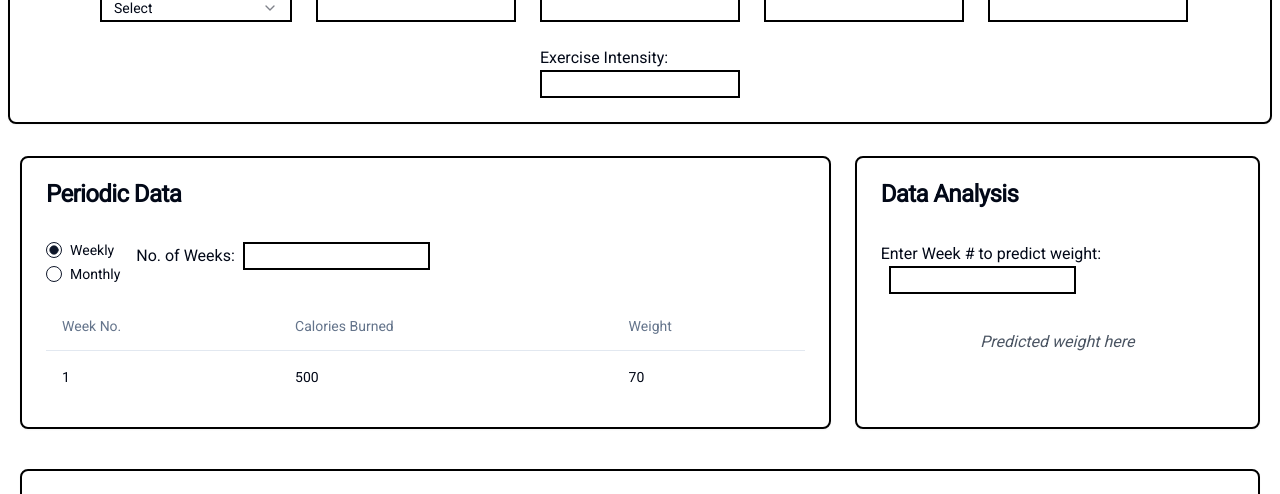
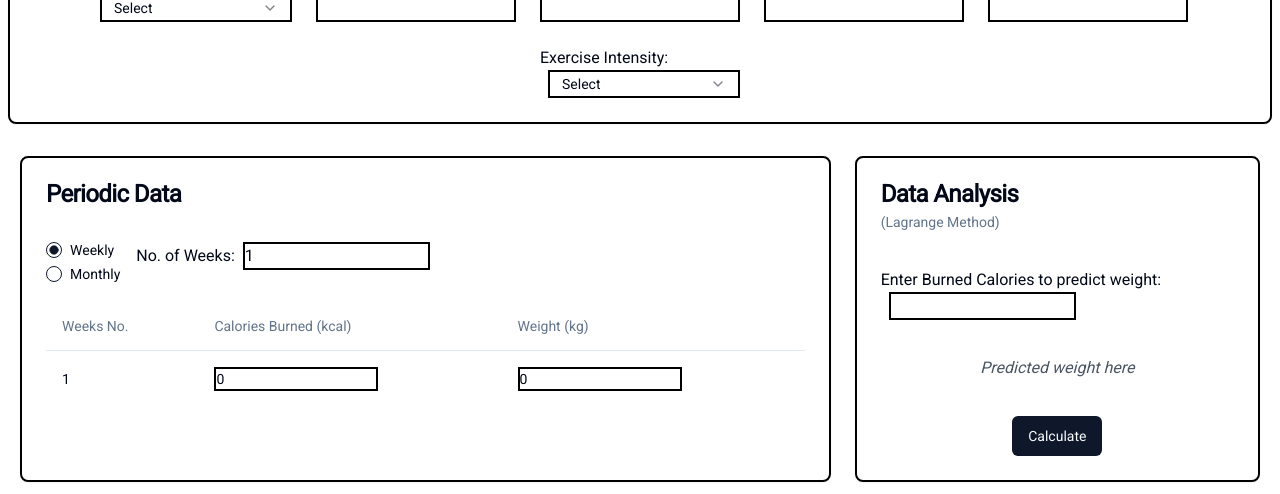
Before and after one commit to vaebelle/Weight-Wise, a Next.js app: page / in a window 1280 px wide. Shown: the part 216-710 px from the top of the page. Built offline with nearby package versions, Linux system fonts and the light colour scheme.

Commit message:
Update: responsive input, dynamic table, functioning divided difference, static trend/graph

```diff
--- /dev/null
+++ b/app/dividedDifference.ts
@@ -0,0 +1,39 @@
+export function calculateDividedDifferenceTable(x: number[], y: number[]): number[][] {
+  const n = x.length;
+  const table: number[][] = Array.from({ length: n }, () => Array(n).fill(0));
+
+  // Initialize the first column with y values
+  for (let i = 0; i < n; i++) {
+      table[i][0] = y[i];
+  }
+
+  // Calculate divided differences
+  for (let j = 1; j < n; j++) {
+      for (let i = 0; i < n - j; i++) {
+          table[i][j] = (table[i + 1][j - 1] - table[i][j - 1]) / (x[i + j] - x[i]);
+      }
+  }
+
+  return table;
+}
+
+/**
+* Interpolate or extrapolate a value using Newton's Divided Difference Formula.
+* @param x Array of x values
+* @param y Array of y values
+* @param value The x value to interpolate or extrapolate
+* @returns The interpolated or extrapolated y value
+*/
+export function dividedDifference(x: number[], y: number[], value: number): number {
+  const table = calculateDividedDifferenceTable(x, y);
+  const n = x.length;
+  let result = table[0][0];
+  let product = 1;
+
+  for (let i = 1; i < n; i++) {
+      product *= (value - x[i - 1]);
+      result += table[0][i] * product;
+  }
+
+  return result;
+}
--- /dev/null
+++ b/app/lagrange.ts
@@ -0,0 +1,23 @@
+/**
+ * Perform Lagrange interpolation to find the interpolated value at a specific point.
+ * @param x Array of x values
+ * @param y Array of corresponding y values
+ * @param value The x value at which to interpolate
+ * @returns The interpolated y value
+ */
+export function lagrangeInterpolation(x: number[], y: number[], value: number): number {
+    const n = x.length;
+    let result = 0;
+
+    for (let i = 0; i < n; i++) {
+        let term = y[i];
+        for (let j = 0; j < n; j++) {
+            if (i !== j) {
+                term *= (value - x[j]) / (x[i] - x[j]);
+            }
+        }
+        result += term;
+    }
+
+    return result;
+}
--- a/app/layout.jsx
+++ b/app/layout.jsx
@@ -11,7 +11,7 @@ export const metadata = {
 
 export default function RootLayout({ children }) {
   return (
-    <html lang="en">
+    <html lang="en" suppressHydrationWarning>
       <body className={roboto.className}>{children}</body>
     </html>
   );
--- a/app/page.jsx
+++ b/app/page.jsx
@@ -1,8 +1,13 @@
 "use client";
-import * as React from "react";
 
-import { Card, CardContent, CardHeader, CardTitle } from "@/components/ui/card";
-
+import { useEffect, useState } from "react";
+import {
+  Card,
+  CardContent,
+  CardDescription,
+  CardHeader,
+  CardTitle,
+} from "@/components/ui/card";
 import {
   Table,
   TableBody,
@@ -11,14 +16,10 @@ import {
   TableHeader,
   TableRow,
 } from "@/components/ui/table";
-
 import { BarChart } from "@tremor/react";
-
 import { Label } from "@/components/ui/label";
 import { RadioGroup, RadioGroupItem } from "@/components/ui/radio-group";
-
 import { Button } from "@/components/ui/button";
-
 import {
   Select,
   SelectGroup,
@@ -28,8 +29,14 @@ import {
   SelectTrigger,
   SelectValue,
 } from "@/components/ui/select";
+import { Description } from "@headlessui/react";
 
-//placeholder for chart only
+// Import the interpolation function
+import { newtonMethod } from "./dividedDifference";
+import { dividedDifference } from "./dividedDifference";
+import { lagrangeInterpolation } from "./lagrange";
+
+// Placeholder for chart only
 const chartdata = [
   {
     date: "Jan 23",
@@ -46,54 +53,67 @@ const chartdata = [
     SolarPanels: 3322,
     Inverters: 2194,
   },
-  {
-    date: "Apr 23",
-    SolarPanels: 3470,
-    Inverters: 2108,
-  },
-  {
-    date: "May 23",
-    SolarPanels: 3475,
-    Inverters: 1812,
-  },
-  {
-    date: "Jun 23",
-    SolarPanels: 3129,
-    Inverters: 1726,
-  },
-  {
-    date: "Jul 23",
-    SolarPanels: 3490,
-    Inverters: 1982,
-  },
-  {
-    date: "Aug 23",
-    SolarPanels: 2903,
-    Inverters: 2012,
-  },
-  {
-    date: "Sep 23",
-    SolarPanels: 2643,
-    Inverters: 2342,
-  },
-  {
-    date: "Oct 23",
-    SolarPanels: 2837,
-    Inverters: 2473,
-  },
-  {
-    date: "Nov 23",
-    SolarPanels: 2954,
-    Inverters: 3848,
-  },
-  {
-    date: "Dec 23",
-    SolarPanels: 3239,
-    Inverters: 3736,
-  },
+  // Add other data as needed...
 ];
 
 export default function MainPage() {
+  const [sex, setSex] = useState();
+  const [age, setAge] = useState();
+  const [weight, setWeight] = useState();
+  const [height, setHeight] = useState();
+  const [tar_weight, setTarWeight] = useState();
+  const [ex_int, setIntensity] = useState();
+  const [time_int, setTimeInterval] = useState("Weeks");
+  const [predict, setPredict] = useState();
+  const [no_time, setTime] = useState(1);
+  const [rows, setRows] = useState([]);
+  const [predictedWeight, setPredictedWeight] = useState(null); // Store the predicted weight
+
+  const handleRadiobutton = (value) => {
+    setTimeInterval(value);
+    console.log(value);
+  };
+
+  useEffect(() => {
+    if (no_time && parseInt(no_time) > 0) {
+      const newRows = Array.from({ length: parseInt(no_time) }, (_, index) => ({
+        id: index + 1,
+        cal_burn: 0, // Initialize with empty values
+        weight: 0, // Initialize with empty values
+      }));
+      setRows(newRows);
+    } else {
+      setRows([]);
+    }
+  }, [no_time]);
+
+  const handleInputChange = (index, field, value) => {
+    const updatedRows = [...rows];
+    updatedRows[index][field] = value;
+    setRows(updatedRows);
+  };
+
+  const handlePredictChange = (value) => {
+    setPredict(value);
+    const calorie_burn = parseFloat(value);
+
+    // Check if the value is a valid number
+    if (!isNaN(calorie_burn) && calorie_burn > 0 && rows.length > 1) {
+      // Use the Newton Interpolation function to calculate predicted weight
+      const xValues = rows.map((row) => parseFloat(row.cal_burn)); // Calories Burned
+      const yValues = rows.map((row) => parseFloat(row.weight)); // Weight (kg)
+
+      const predictedValue = dividedDifference(xValues, yValues, calorie_burn);
+      setPredictedWeight(predictedValue);
+      console.log(xValues);
+      console.log(yValues);
+      console.log(predictedValue);
+    } else {
+      setPredictedWeight(null); // Clear the prediction if invalid input
+    }
+  };
+
+  //console.log(rows);
   return (
     <>
       <div className="my-8 mx-auto text-center">
@@ -109,7 +129,13 @@ export default function MainPage() {
           <div className="pt-3 flex flex-col lg:flex-row flex-wrap lg:gap-6 gap-4 justify-center">
             <div className="flex flex-col w-full lg:w-[200px]">
               <label>Sex:</label>
-              <Select>
+              <Select
+                value={sex}
+                onValueChange={(value) => {
+                  console.log(value);
+                  setSex(value);
+                }}
+              >
                 <SelectTrigger className="border-2 border-black ml-2 w-[80px] sm:w-auto h-[28px] rounded-none">
                   <SelectValue placeholder="Select" />
                 </SelectTrigger>
@@ -125,27 +151,77 @@ export default function MainPage() {
 
             <div className="flex flex-col w-full lg:w-[200px]">
               <label>Age in years:</label>
-              <input type="number" className="border-2 border-black" />
+              <input
+                type="number"
+                className="border-2 border-black"
+                value={age}
+                onChange={(e) => {
+                  setAge(e.target.value);
+                  console.log(e.target.value);
+                }}
+              />
             </div>
 
             <div className="flex flex-col w-full lg:w-[200px]">
               <label>Weight in Kg.:</label>
-              <input type="number" className="border-2 border-black" />
+              <input
+                type="number"
+                className="border-2 border-black"
+                value={weight}
+                onChange={(e) => {
+                  setWeight(e.target.value);
+                  console.log(e.target.value);
+                }}
+              />
             </div>
 
             <div className="flex flex-col w-full lg:w-[200px]">
               <label>Height in cm:</label>
-              <input type="number" className="border-2 border-black" />
+              <input
+                type="number"
+                className="border-2 border-black"
+                value={height}
+                onChange={(e) => {
+                  setHeight(e.target.value);
+                  console.log(e.target.value);
+                }}
+              />
             </div>
 
             <div className="flex flex-col w-full lg:w-[200px]">
               <label>Target Weight:</label>
-              <input type="number" className="border-2 border-black" />
+              <input
+                type="number"
+                className="border-2 border-black"
+                value={tar_weight}
+                onChange={(e) => {
+                  setTarWeight(e.target.value);
+                  console.log(e.target.value);
+                }}
+              />
             </div>
 
             <div className="flex flex-col w-full lg:w-[200px]">
               <label>Exercise Intensity:</label>
-              <input type="text" className="border-2 border-black" />
+              <Select
+                value={ex_int}
+                onValueChange={(value) => {
+                  console.log(value);
+                  setIntensity(value);
+                }}
+              >
+                <SelectTrigger className="border-2 border-black ml-2 w-[80px] sm:w-auto h-[28px] rounded-none">
+                  <SelectValue placeholder="Select" />
+                </SelectTrigger>
+                <SelectContent>
+                  <SelectGroup>
+                    <SelectLabel>select</SelectLabel>
+                    <SelectItem value="1.15">Light</SelectItem>
+                    <SelectItem value="1.35">Moderate</SelectItem>
+                    <SelectItem value="1.85">Vigorous</SelectItem>
+                  </SelectGroup>
+                </SelectContent>
+              </Select>
             </div>
           </div>
         </CardContent>
@@ -161,22 +237,28 @@ export default function MainPage() {
           <CardContent>
             <div className="flex flex-col sm:flex-row gap-4">
               <div className="flex flex-row mt-3">
-                <RadioGroup defaultValue="Weekly">
+                <RadioGroup
+                  defaultValue="Weeks"
+                  value={time_int}
+                  onValueChange={handleRadiobutton}
+                >
                   <div className="flex items-center space-x-2">
-                    <RadioGroupItem value="Weekly" id="Weekly" />
-                    <Label htmlFor="Weekly">Weekly</Label>
+                    <RadioGroupItem value="Weeks" id="Weekly" />
+                    <Label htmlFor="Weeks">Weekly</Label>
                   </div>
                   <div className="flex items-center space-x-2">
-                    <RadioGroupItem value="Monthly" id="Monthly" />
-                    <Label htmlFor="Monthly">Monthly</Label>
+                    <RadioGroupItem value="Months" id="Monthly" />
+                    <Label htmlFor="Months">Monthly</Label>
                   </div>
                 </RadioGroup>
               </div>
               <div className="mt-3">
-                <label>No. of Weeks:</label>
+                <label>No. of {time_int}:</label>
                 <input
                   type="number"
                   className="border-2 border-black ml-2 w-[80px] sm:w-auto"
+                  value={no_time}
+                  onChange={(e) => setTime(e.target.value)}
                 />
               </div>
             </div>
@@ -184,18 +266,44 @@ export default function MainPage() {
               <Table>
                 <TableHeader>
                   <TableRow>
-                    <TableHead className="w-auto">Week No.</TableHead>
-                    <TableHead>Calories Burned</TableHead>
-                    <TableHead>Weight</TableHead>
+                    <TableHead className="w-auto">{time_int} No.</TableHead>
+                    <TableHead>Calories Burned (kcal)</TableHead>
+                    <TableHead>Weight (kg)</TableHead>
                   </TableRow>
                 </TableHeader>
                 <TableBody>
-                  {/* Example Row */}
-                  <TableRow>
-                    <TableCell className="font-medium">1</TableCell>
-                    <TableCell>500</TableCell>
-                    <TableCell>70</TableCell>
-                  </TableRow>
+                  {/* Dynamic Rows */}
+                  {rows.map((row, index) => (
+                    <TableRow key={index}>
+                      <TableCell className="font-medium">{row.id}</TableCell>
+                      <TableCell>
+                        <input
+                          type="number"
+                          className="border-2 border-black"
+                          value={row.cal_burn}
+                          onChange={(e) => {
+                            handleInputChange(
+                              index,
+                              "cal_burn",
+                              e.target.value
+                            );
+                            console.log(e.target.value);
+                          }}
+                        />
+                      </TableCell>
+                      <TableCell>
+                        <input
+                          type="number"
+                          className="border-2 border-black"
+                          value={row.weight}
+                          onChange={(e) => {
+                            handleInputChange(index, "weight", e.target.value);
+                            console.log(e.target.value);
+                          }}
+                        />
+                      </TableCell>
+                    </TableRow>
+                  ))}
                 </TableBody>
               </Table>
             </div>
@@ -206,16 +314,32 @@ export default function MainPage() {
         <Card className="border-2 border-black w-full lg:w-1/3">
           <CardHeader>
             <CardTitle>Data Analysis</CardTitle>
+            <CardDescription>(Lagrange Method)</CardDescription>
           </CardHeader>
           <CardContent>
             <div className="mt-3">
-              <label>Enter Week # to predict weight:</label>
-              <input type="number" className="border-2 border-black ml-2" />
+              <label>Enter Burned Calories to predict weight:</label>
+              <input
+                type="number"
+                className="border-2 border-black ml-2 justify-center"
+                value={predict}
+                onChange={(e) => {
+                  setPredict(e.target.value);
+                  console.log(e.target.value);
+                }}
+              />
             </div>
             <div className="flex justify-center py-9">
               <label className="italic text-gray-600">
-                Predicted weight here
+                {predictedWeight
+                  ? `${predictedWeight} kg`
+                  : "Predicted weight here"}
               </label>
+            </div>
+            <div className="flex justify-center ">
+              <Button onClick={(e) => handlePredictChange(predict)}>
+                Calculate
+              </Button>
             </div>
           </CardContent>
         </Card>
--- a/package.json
+++ b/package.json
@@ -38,6 +38,9 @@
     "zod": "^3.23.8"
   },
   "devDependencies": {
-    "@tailwindcss/forms": "^0.5.9"
+    "@tailwindcss/forms": "^0.5.9",
+    "@types/node": "22.10.1",
+    "@types/react": "18.3.14",
+    "typescript": "5.7.2"
   }
 }
```
Also changed, not shown: app/dividedDiff.ts (added, +32 -0 lines), tsconfig.json (added, +35 -0 lines), 1 other file (tests, documents, lock files or other folders).
